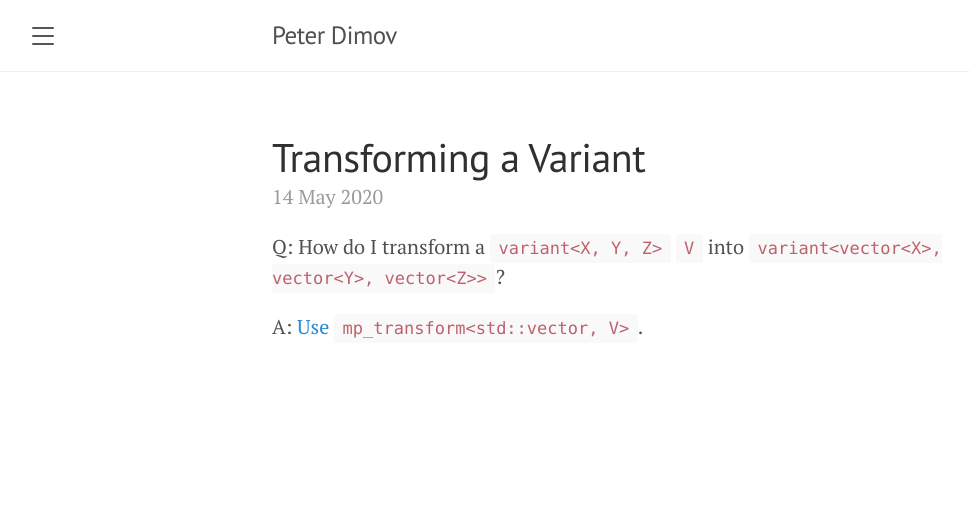
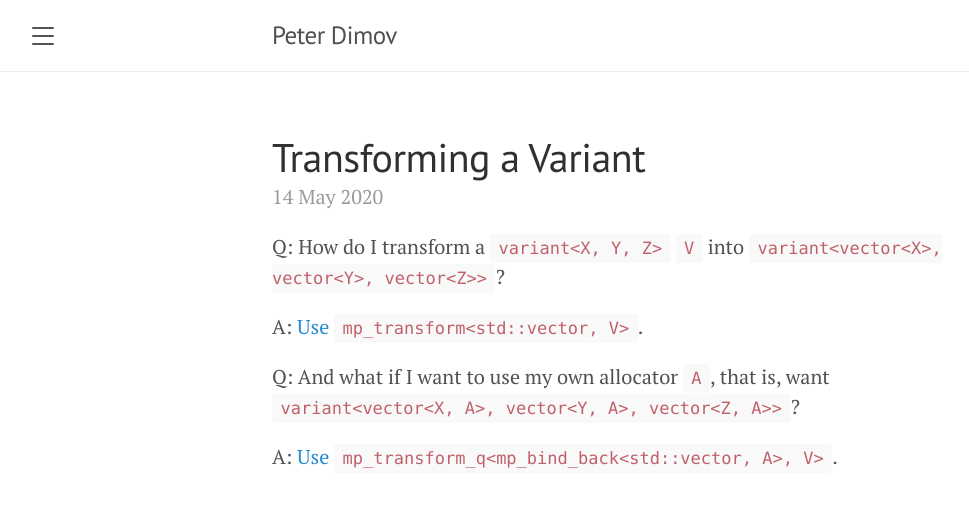
Before and after one commit to pdimov/blog, a Jekyll site: the page built from _posts/2020-05-14-transforming-a-variant.md, in a window 1280 px wide. Shown: the top 507 px of the page, without its empty margins (8-977 px from the left). Built offline with Jekyll 4.4.1, drawn with Linux system fonts in a browser that asks for light colours.

Commit message:
Update mp_transform post

```diff
--- a/_posts/2020-05-14-transforming-a-variant.md
+++ b/_posts/2020-05-14-transforming-a-variant.md
@@ -7,3 +7,7 @@ hidden: true
 Q: How do I transform a `variant<X, Y, Z>` `V` into `variant<vector<X>, vector<Y>, vector<Z>>`?
 
 A: [Use](https://godbolt.org/z/B52eaF) `mp_transform<std::vector, V>`.
+
+Q: And what if I want to use my own allocator `A`, that is, want `variant<vector<X, A>, vector<Y, A>, vector<Z, A>>`?
+
+A: [Use](https://godbolt.org/z/Ag58uX) `mp_transform_q<mp_bind_back<std::vector, A>, V>`.
```
